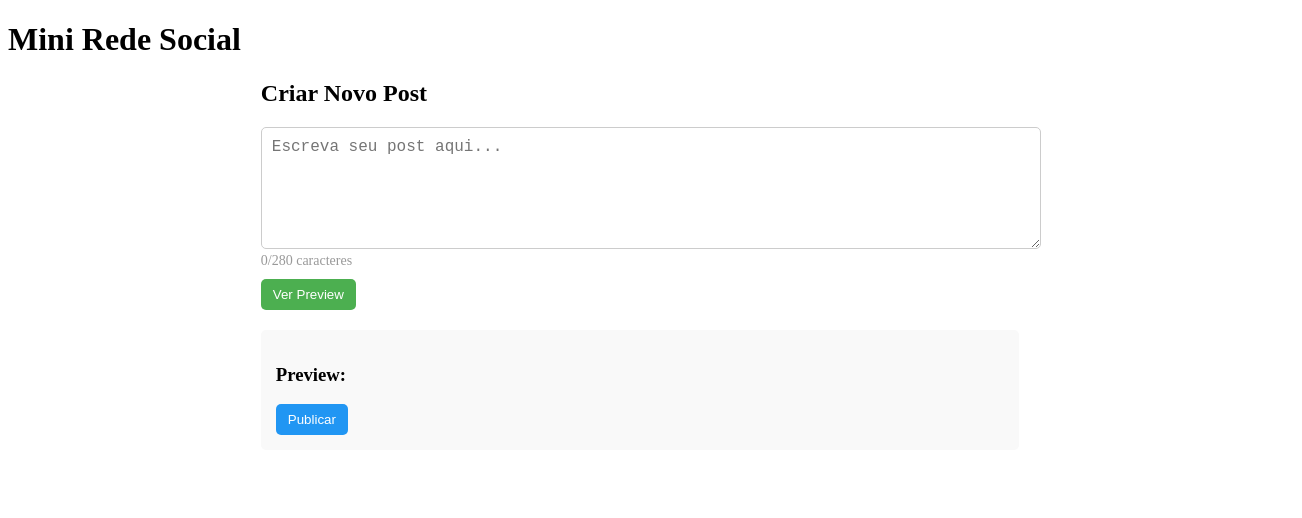
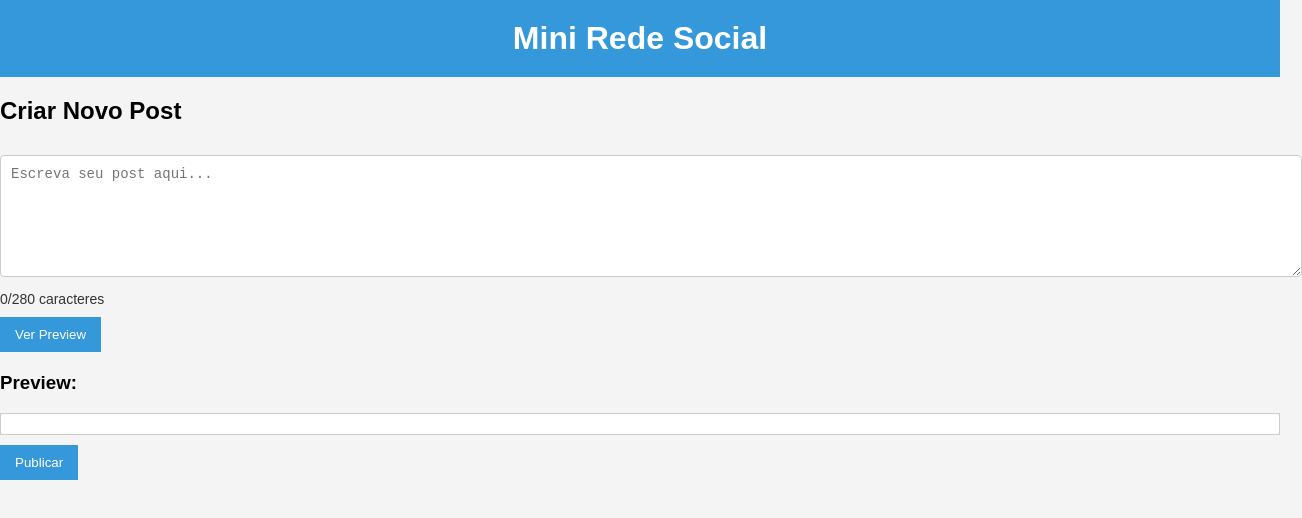
Before and after one commit to caikymorais/Mini_RedeSocial, a plain HTML site: page index.html in a window 1280 px wide. Both pictures are taken after a click on the button "Ver Preview". Shown: the whole page, 1302 px wide, since content can reach past the window. Drawn offline with Linux system fonts and the light colour scheme.

Commit message:
Update styles.css

```diff
--- a/css/styles.css
+++ b/css/styles.css
@@ -1,52 +1,63 @@
-#create-post {
-  width: 60%;
-  margin: auto;
+/* Estilo básico */
+body {
+  font-family: Arial, sans-serif;
+  margin: 0;
+  padding: 0;
+  background-color: #f4f4f4;
 }
 
-#create-post textarea {
+header {
+  background-color: #3498db;
+  color: white;
+  padding: 20px;
+  text-align: center;
+}
+
+h1 {
+  margin: 0;
+}
+
+#char-count {
+  margin-top: 10px;
+  font-size: 14px;
+  color: #333;
+}
+
+textarea {
   width: 100%;
   height: 100px;
   padding: 10px;
-  font-size: 16px;
-  border-radius: 5px;
+  margin-top: 10px;
+  font-size: 14px;
   border: 1px solid #ccc;
+  border-radius: 4px;
 }
 
-#char-count {
-  font-size: 14px;
-  color: #999;
+#preview-button, #publish-button {
+  background-color: #3498db;
+  color: white;
+  border: none;
+  padding: 10px 15px;
+  margin-top: 10px;
+  cursor: pointer;
 }
 
-#preview-button {
-  background-color: #4CAF50;
-  color: white;
-  border: none;
-  padding: 8px 12px;
-  cursor: pointer;
-  margin-top: 10px;
-  border-radius: 5px;
-}
-
-#preview-button:hover {
-  background-color: #45a049;
+#preview-button:hover, #publish-button:hover {
+  background-color: #2980b9;
 }
 
 #post-preview {
-  background-color: #f9f9f9;
-  padding: 15px;
   margin-top: 20px;
-  border-radius: 5px;
 }
 
-#publish-button {
-  background-color: #2196F3;
-  color: white;
-  border: none;
-  padding: 8px 12px;
-  cursor: pointer;
-  border-radius: 5px;
+#preview-content {
+  border: 1px solid #ccc;
+  padding: 10px;
+  background-color: white;
+  margin-top: 10px;
 }
 
-#publish-button:hover {
-  background-color: #0b7dda;
+button:disabled {
+  background-color: #ddd;
+  cursor: not-allowed;
 }
```
